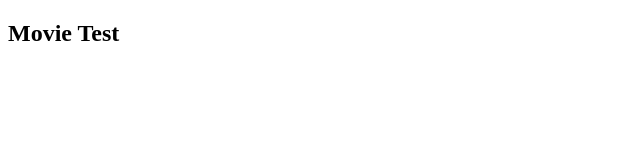
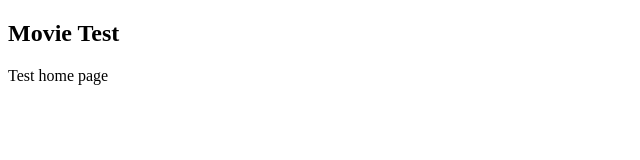
Before and after one commit to DanAttner/Movie-api, a website: page index.html in a window 1280 px wide. Shown: the whole page, without its empty margins (0-640 px from the left). Drawn offline with Linux system fonts and the light colour scheme.

Commit message:
new commit

```diff
--- a/index.html
+++ b/index.html
@@ -13,6 +13,7 @@
           <h2 >Movie Test</h2>
       </header>
 
+      Test home page
 
     </body>
 </html>
```
